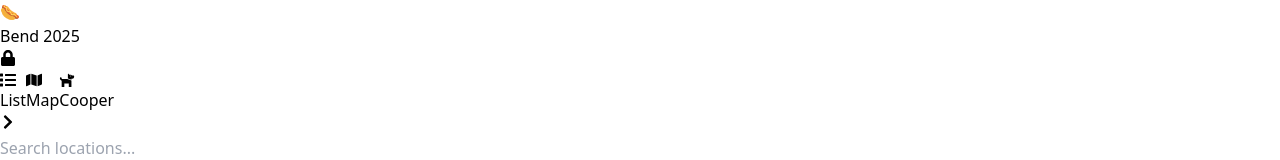
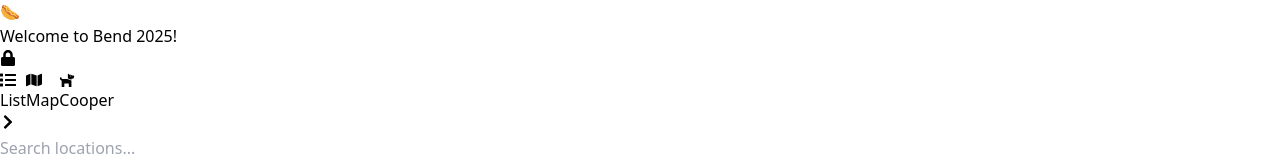
Before and after one commit to jasper-gordon/bend-2025, a React (Vite) app: page / in a window 1280 px wide. Shown: the top 160 px of the page. Built offline with nearby package versions, Linux system fonts and the light colour scheme.

Commit message:
Just little writing updates for Cooper section

```diff
--- a/src/App.jsx
+++ b/src/App.jsx
@@ -461,7 +461,7 @@ function App() {
         <div className="relative z-10">
           <HotDogParty />
         </div>
-        <h1 className="text-2xl md:text-3xl font-bold text-[#F5DEB3] absolute left-0 right-0 text-center">Bend 2025</h1>
+        <h1 className="text-2xl md:text-3xl font-bold text-[#F5DEB3] absolute left-0 right-0 text-center">Welcome to Bend 2025!</h1>
         <div className="relative z-10">
           {!isAdmin && (
             <button
@@ -690,7 +690,7 @@ function App() {
             />
             <h2 className="text-2xl font-bold mb-4 text-[#8B4513]">Cooper</h2>
             <p className="text-[#8B4513] mb-32 max-w-prose text-center px-4 md:px-8">
-              Hey there's our guy! Corvalis Coop has been working days and nights on his thesis. He says it may just be the single best sentence central eastern Oregon will ever read. Let's try not to put too much pressure on him to finish it, okay?
+              Hey there's our guy! Corvalis Coop has been working day and night on his thesis. He says—and we're quoting here—"it may just be the single best sentence Central Eastern Oregon will ever read." Let's try not to put too much pressure on him to finish it, okay?
             </p>
           </div>
         )}
```
